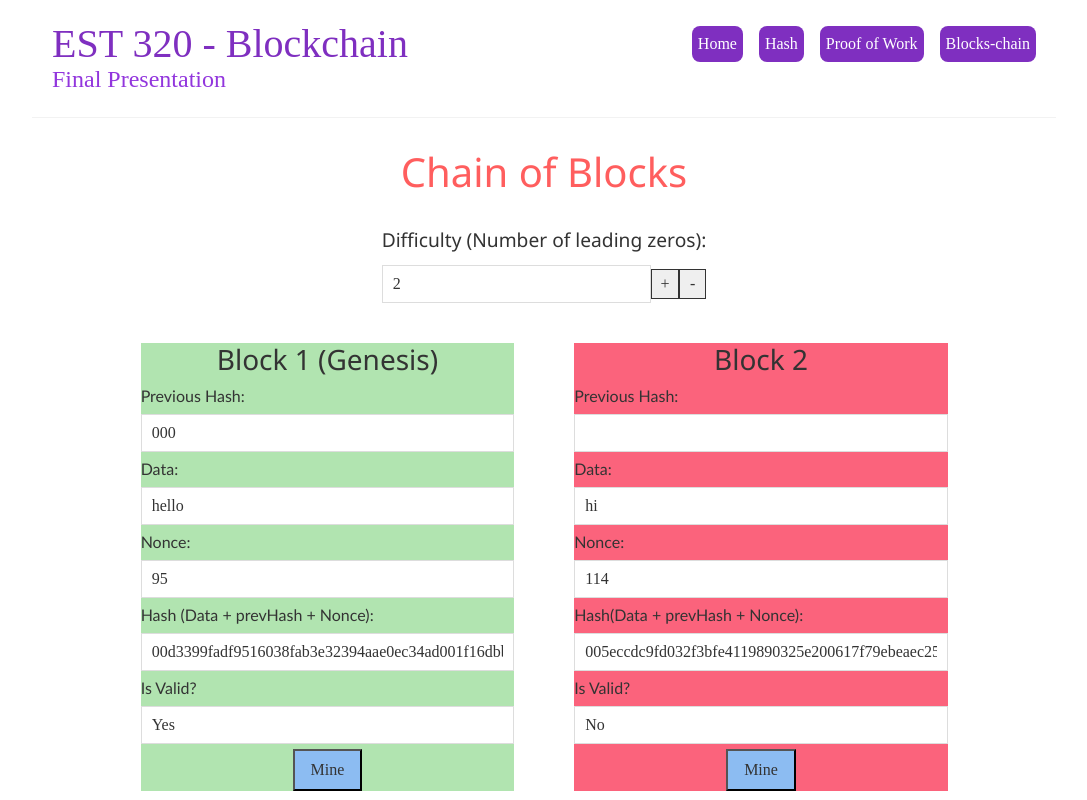
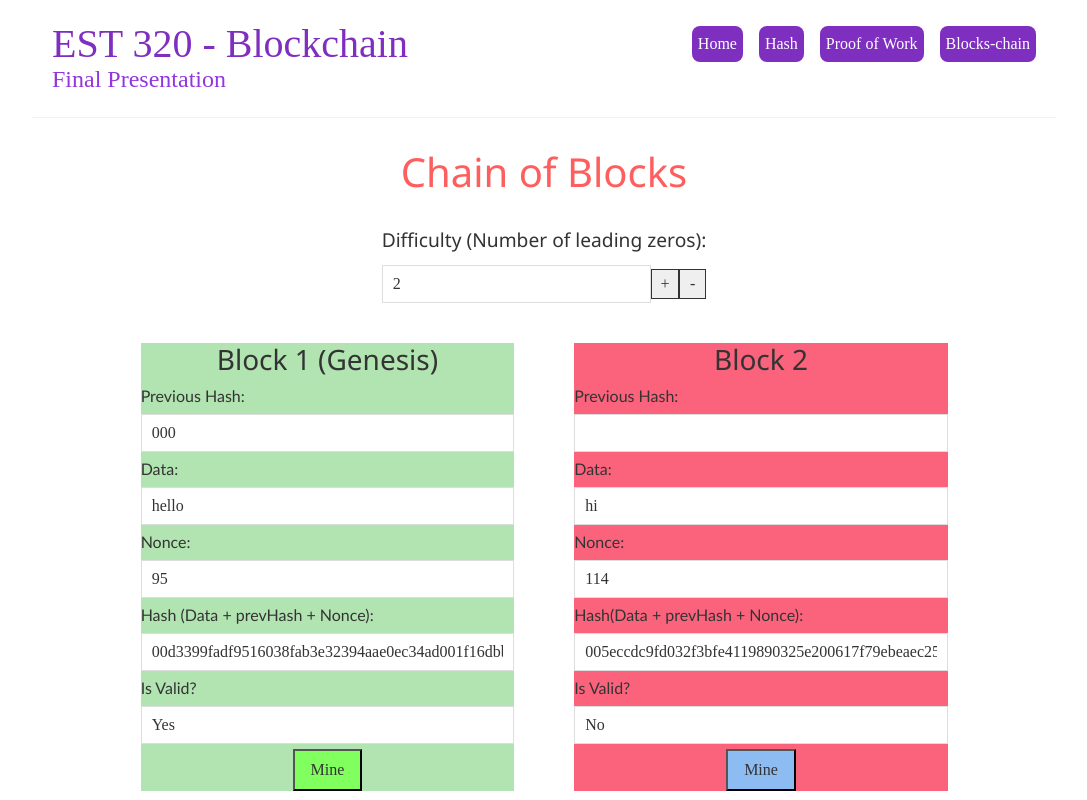
Before and after one commit to kafleBeast/Blockchain-demo, a React (Create React App) app: page /Blocks in a window 1280 px wide. In both pictures the pointer is over the button 423 px from the left and 770 px from the top of the page. Shown: the top 800 px of the page, without its empty margins (96-1183 px from the left). Built offline with nearby package versions, Linux system fonts and the light colour scheme; the HTML template or start-up script is replaced by a standard one.

Commit message:
Update index.css
mine button on hover color change

```diff
--- a/src/index.css
+++ b/src/index.css
@@ -330,6 +330,9 @@
   display: flex;
 }
 
+.Blocks .mine:hover{
+  background-color: #81ff5e;
+}
 .Blocks .blockchain #No{
   background-color: #fb637c;
 }
```
